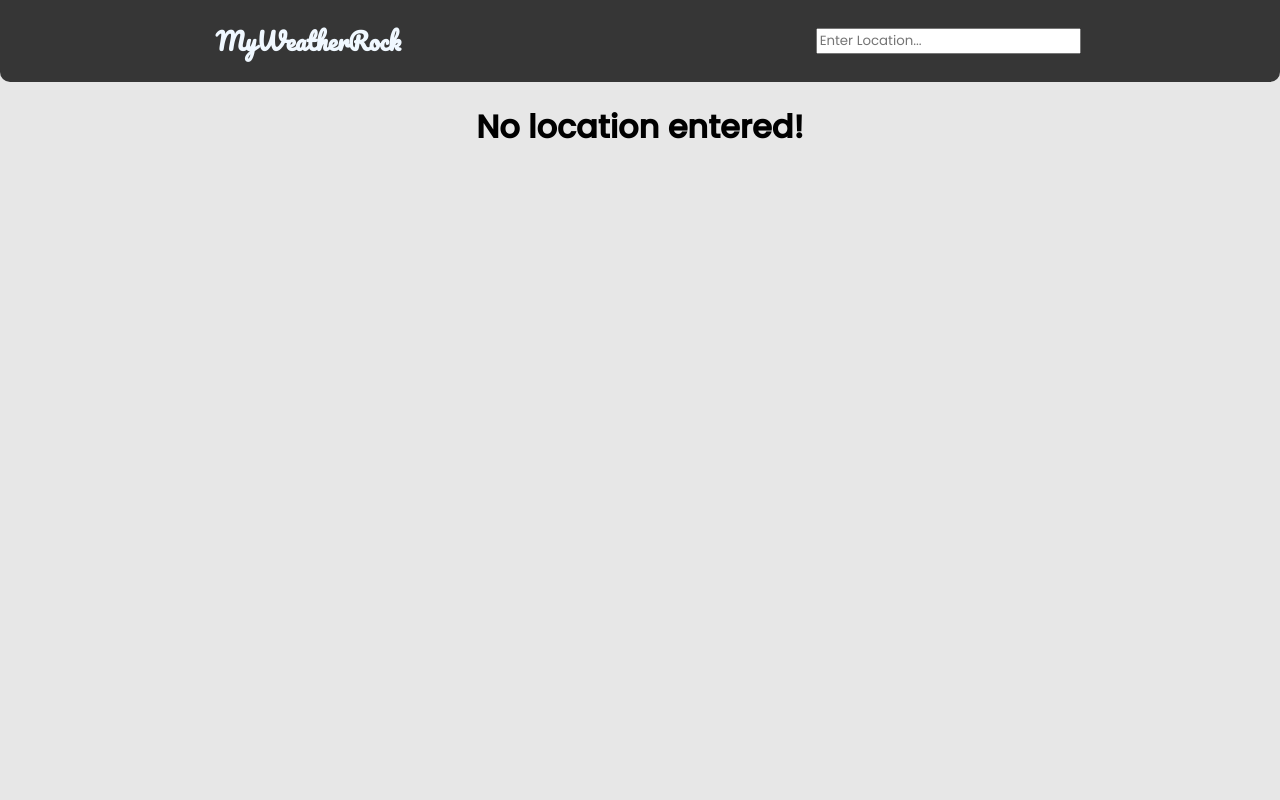
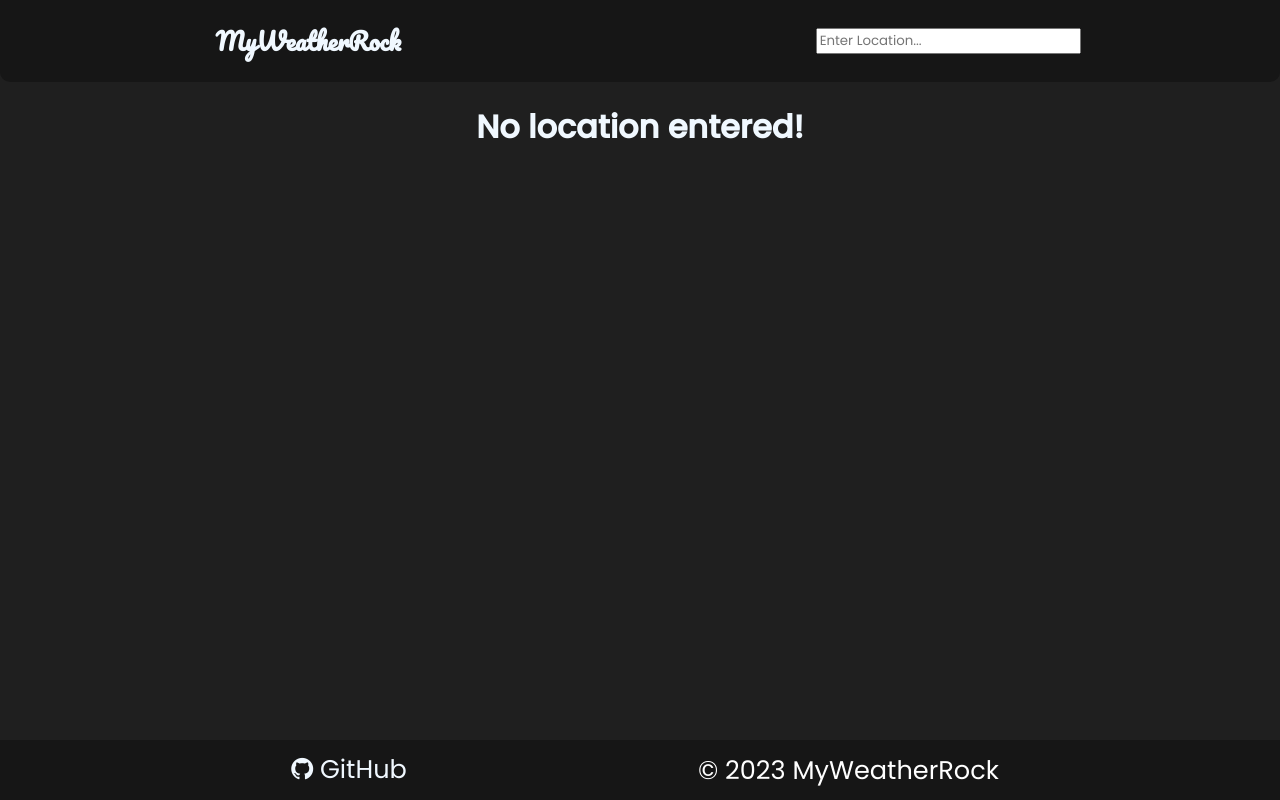
Before and after one commit to Kaktoose/MyWeatherRock, a React (Create React App) app: page / in a window 1280 px wide. Built offline with nearby package versions, Linux system fonts and the light colour scheme; no server answers; a web font is replaced by a local one.

Commit message:
added footer

```diff
--- a/src/App.css
+++ b/src/App.css
@@ -108,6 +108,7 @@ nav {
 }
 
 
+
 .snow,
 .snow:before,
 .snow:after {
@@ -139,7 +140,6 @@ nav {
 
 
 
-@media (prefers-color-scheme: dark) {
   html {
     background-color: #1f1f1f;
   }
@@ -161,7 +161,6 @@ nav {
   .conditionsTable {
     border: 2px solid white;
   }
-}
 
 
 
@@ -171,23 +170,27 @@ nav {
 
 
 
-@media (prefers-color-scheme: light) {
-  html {
-    background-color: #e7e7e7;
-  }
-
-  nav {
-    background-color: #363636;
-
-  }
-
-  h1,
-  h2 {
-    color: black;
-  }
 
 
+
+
+  .Footer {
+    font-size: min(max(2vw, 2vw), 30px);
+    display: flex;
+    flex-direction: row;
+    align-items: center;
+    justify-content: space-evenly;
+    text-decoration: none;
+    color: white;
+    position: fixed;
+    bottom: 0;
+    width: 100%;
+    height: 60px;   /* Height of the footer */
+    background: #161616;
+
 }
+
+
 
 .reactionbuttons{
   display: inline-flex;
--- a/src/App.js
+++ b/src/App.js
@@ -7,7 +7,7 @@ import { keys } from "./keys"
 import CurrentConditions from './components/CurrentConditions';
 import getSeason from './seasons.js';
 import Warnings from './components/Warnings.jsx';
-
+import Footer from './components/Footer.jsx';
 
 
 
@@ -134,6 +134,7 @@ function App() {
 
 
   return (
+    <>
     <body>
 
     <SiteHeader fetchCurrentWeather = { fetchCurrentWeather } />
@@ -161,6 +162,10 @@ function App() {
 
        }
     </body>
+
+
+       <Footer />
+       </>
     );
 
 
--- /dev/null
+++ b/src/components/Footer.jsx
@@ -0,0 +1,29 @@
+const Footer = () =>{
+
+    return(
+        <>
+        <footer className="Footer">
+        <link rel="stylesheet" href="https://cdnjs.cloudflare.com/ajax/libs/font-awesome/4.7.0/css/font-awesome.min.css" />
+
+            <a class="fa fa-github" style={{ "color": "aliceBlue", 'margin': "10px"}}><a style={{'fontSize': 'min(max(2vw, 2vw), 30px)', 'textDecoration': "none", 'color': 'aliceBlue'}} href="https://github.com/Kaktoose/MyWeatherRock/">&#32; GitHub</a></a>
+
+            <a>© 2023 MyWeatherRock</a>
+
+
+
+
+
+
+        </footer>
+
+
+
+
+        </>
+    )
+
+
+
+}
+
+export default Footer;
```
